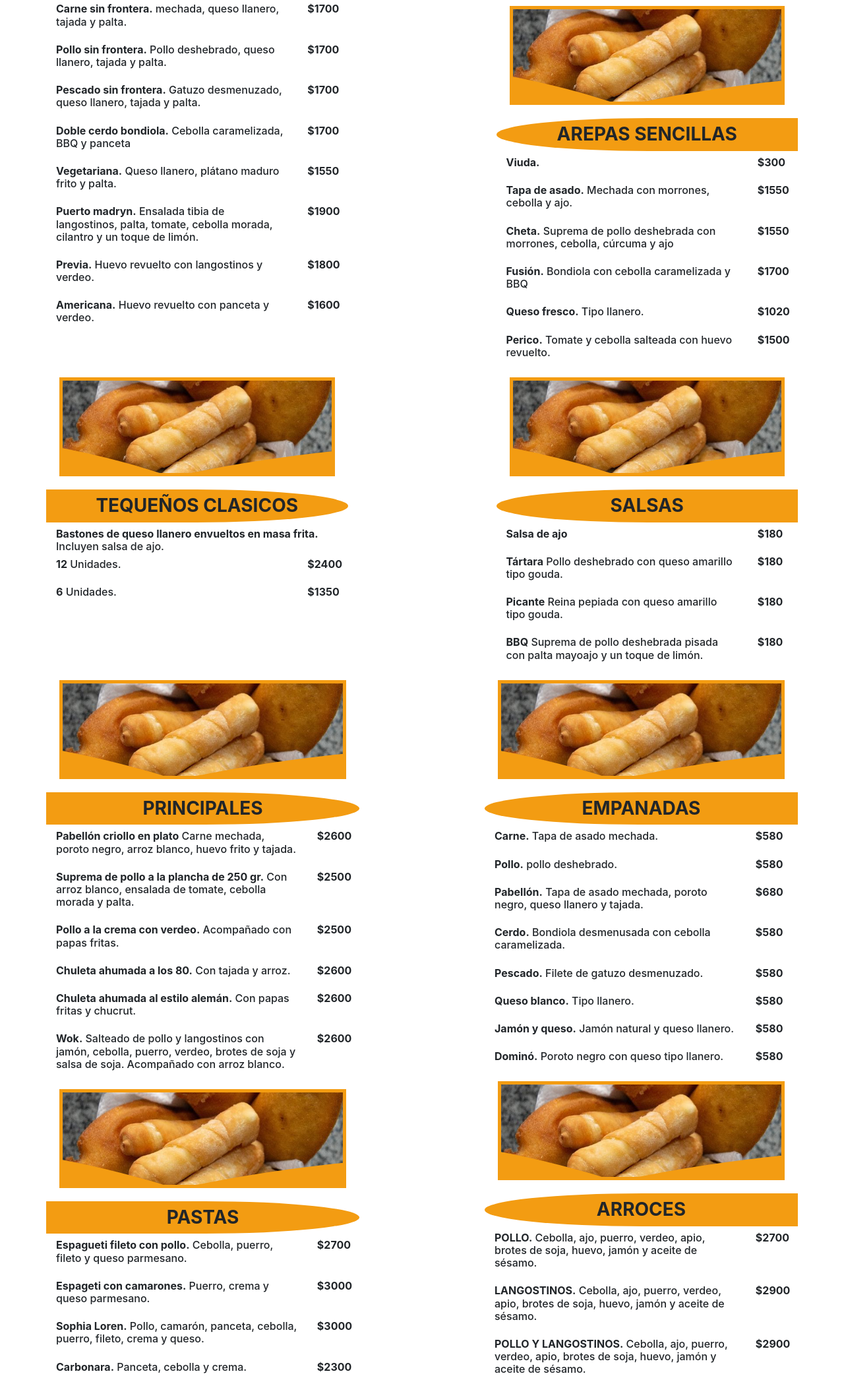
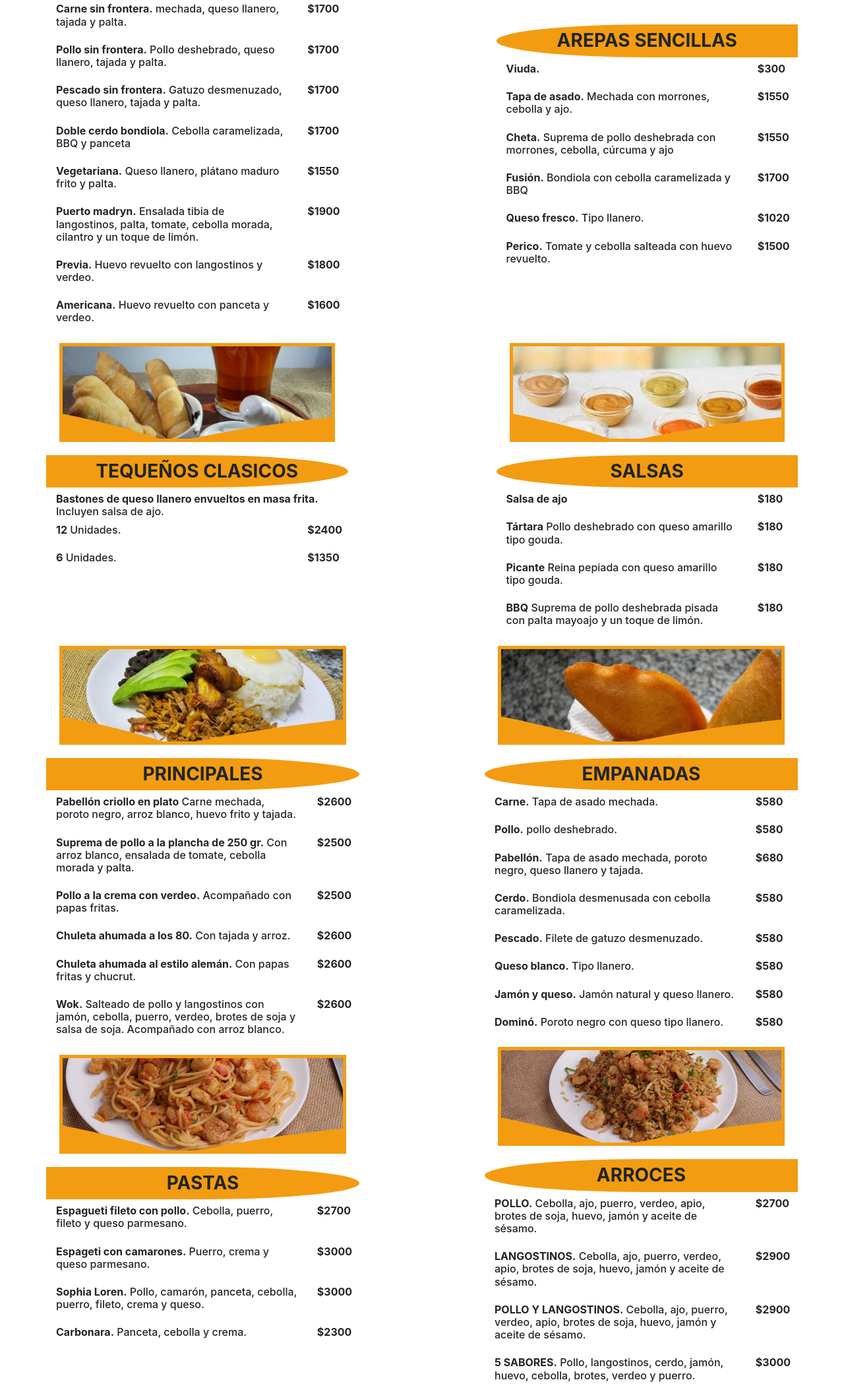
Before and after one commit to GuidoGdR/CocinaSinFrontera, a plain HTML site: page index.html in a window 1280 px wide. Shown: the part 648-2746 px from the top of the page at 66% size. Drawn offline with Linux system fonts and the light colour scheme.

Commit message:
Agrego distintas imagenes para los productos y recorto algunas imagenes en titulares que sobran, al agregar las imagenes al html configuro las etiquetas img y posteriormente el posicionamiento en css

```diff
--- a/index.html
+++ b/index.html
@@ -107,7 +107,7 @@
 
               <div class="section-img">
 
-                <img src="img/tequeño.jpg" alt="Foto de tequeños (bastonsitos de masa con queso)" srcset="">
+                <img src="img/especiales.jpg" alt="Foto de arepas">
               </div>
 
               <h3 class="bg-my-primary col-12 p-2 text-center section-title font-weight-bold">AREPAS ESPECIALES</h3>
@@ -259,8 +259,8 @@
             <!--    Title    -->
             <section id="tradicionales" class="row justify-content-end">
 
-              <div class="section-img">
-                <img src="img/tequeño.jpg" alt="Foto de tequeños (bastonsitos de masa con queso)" srcset="">
+              <div id="tradicionales-img" class="section-img">
+                <img src="img/tradicionales.jpg" alt="Foto de arepas" srcset="">
               </div>
 
               <h3 class="bg-my-primary col-12 p-2 text-center section-title-inverse font-weight-bold">AREPAS TRADICIONALES
@@ -324,12 +324,7 @@
           <section class="col-12">
 
             <!--    Title    -->
-            <section id="sencillas" class=" row">
-
-              <div class="section-img">
-
-                <img src="img/tequeño.jpg" alt="Foto de tequeños (bastonsitos de masa con queso)" srcset="">
-              </div>
+            <section id="sencillas" class="row mt-5">
 
               <h3 class="bg-my-primary col-12 p-2 text-center section-title-inverse font-weight-bold">AREPAS SENCILLAS</h3>
 
@@ -417,9 +412,9 @@
             <!--    Title    -->
             <section id="tequeños" class="row">
 
-              <div class="section-img">
+              <div id="tequenios-img" class="section-img">
 
-                <img src="img/tequeño.jpg" alt="Foto de tequeños (bastonsitos de masa con queso)" srcset="">
+                <img src="img/tequenio.jpg" alt="Foto de tequeños (bastonsitos de masa con queso)">
               </div>
 
               <h3 class="bg-my-primary col-12 p-2 text-center section-title font-weight-bold">TEQUEÑOS CLASICOS</h3>
@@ -468,8 +463,8 @@
             <!--    Title    -->
             <section class="row justify-content-end">
 
-              <div class="section-img">
-                <img src="img/tequeño.jpg" alt="Foto de tequeños (bastonsitos de masa con queso)" srcset="">
+              <div id="salsas-img" class="section-img">
+                <img src="img/salsas.jpg" alt="Foto de salsas">
               </div>
 
               <h3 class="bg-my-primary col-12 p-2 text-center section-title-inverse font-weight-bold">SALSAS
@@ -535,9 +530,9 @@
         <!--    Title    -->
         <section id="principales" class="row">
 
-          <div class="section-img">
+          <div id="principales-img" class="section-img">
 
-            <img src="img/tequeño.jpg" alt="Foto de tequeños (bastonsitos de masa con queso)" srcset="">
+            <img src="img/principales.jpg" alt="Foto de platos principales" srcset="">
           </div>
 
           <h3 class="bg-my-primary col-12 p-2 text-center section-title font-weight-bold">PRINCIPALES</h3>
@@ -610,9 +605,9 @@
         <!--    Title    -->
         <section id="pastas" class="row">
 
-          <div class="section-img">
+          <div id="pastas-img" class="section-img">
 
-            <img src="img/tequeño.jpg" alt="Foto de tequeños (bastonsitos de masa con queso)" srcset="">
+            <img src="img/pastas.jpg" alt="Foto de pastas">
           </div>
 
           <h3 class="bg-my-primary col-12 p-2 text-center section-title font-weight-bold">PASTAS</h3>
@@ -669,9 +664,9 @@
         <!--    Title    -->
         <section id="empanadas" class="row">
 
-          <div class="section-img">
+          <div id="empanadas-img" class="section-img">
 
-            <img src="img/tequeño.jpg" alt="Foto de tequeños (bastonsitos de masa con queso)" srcset="">
+            <img src="img/empanadas.jpg" alt="Foto de empanadas">
           </div>
 
           <h3 class="bg-my-primary col-12 p-2 text-center section-title-inverse font-weight-bold">EMPANADAS</h3>
@@ -759,9 +754,9 @@
         <!--    Title    -->
         <section id="arroces" class="row">
 
-          <div class="section-img">
+          <div id="arroces-img" class="section-img">
 
-            <img src="img/tequeño.jpg" alt="Foto de tequeños (bastonsitos de masa con queso)" srcset="">
+            <img src="img/arroces.jpg" alt="Foto de arroces">
           </div>
 
           <h3 class="bg-my-primary col-12 p-2 text-center section-title-inverse font-weight-bold">ARROCES</h3>
@@ -846,7 +841,7 @@
 
               <div class="section-img">
 
-                <img src="img/tequeño.jpg" alt="Foto de tequeños (bastonsitos de masa con queso)" srcset="">
+                <img src="img/bebidas.jpg" alt="Foto de tequeños (bastonsitos de masa con queso)" srcset="">
               </div>
 
               <h3 class="bg-my-primary col-12 p-2 text-center section-title font-weight-bold">BEBIDAS</h3>
@@ -937,7 +932,7 @@
             <section id="licuados" class="row justify-content-end">
 
               <div class="section-img">
-                <img src="img/tequeño.jpg" alt="Foto de tequeños (bastonsitos de masa con queso)" srcset="">
+                <img src="img/licuados.jpg" alt="Foto de tequeños (bastonsitos de masa con queso)" srcset="">
               </div>
 
               <h3 class="bg-my-primary col-12 p-2 text-center section-title-inverse font-weight-bold">LICUADOS
--- a/style.css
+++ b/style.css
@@ -97,7 +97,25 @@
     height: auto;
 
     position: relative;
+}
+
+#tradicionales-img img{
+    top: -140px;
+}
+#tequenios-img img{
     top: -160px;
+}
+#principales-img img{
+    top: -50px;
+}
+#empanadas-img img{
+    top: -25px;
+}
+#pastas-img img{
+    top: -190px;
+}
+#arroces-img img{
+    top: -100px;
 }
 
 /*    Section title    */
```
Also changed, not shown: img/arroces.jpg (added), img/bebidas.jpg (added), img/empanadas.jpg (renamed from img/tequeño.jpg), img/especiales.jpg (added), img/licuados.jpg (added), img/pastas.jpg (added), img/principales.jpg (added), img/salsas.jpg (added), img/tequenio.jpg (added), img/tradicionales.jpg (added).
